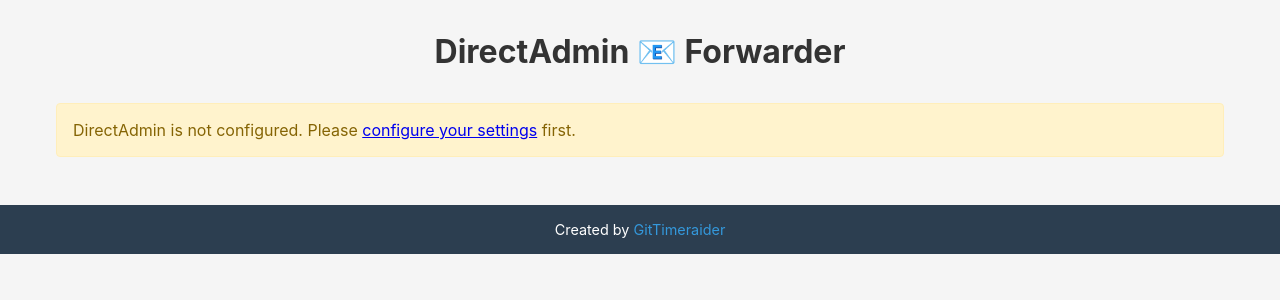
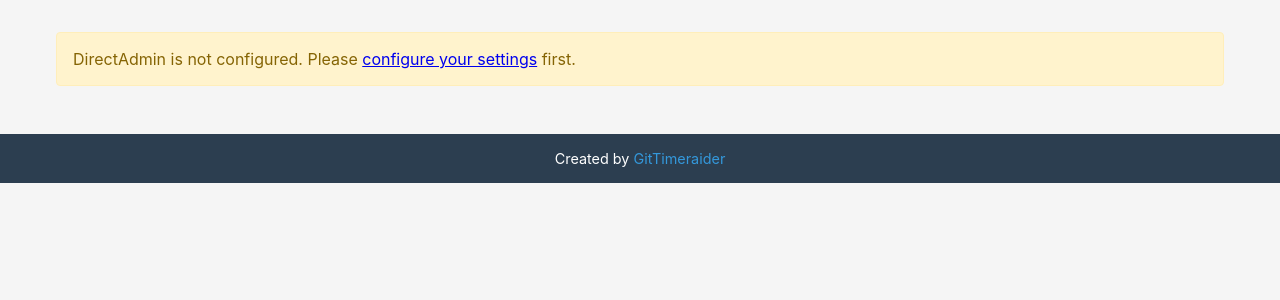
Before and after one commit to GitTimeraider/Directadmin-Emailforwarder-docker, a Flask app: template app/templates/dashboard.html in a window 1280 px wide. Shown: the part 52-352 px from the top of the page. Run offline with Flask 3, Linux system fonts and the light colour scheme; the template is opened without the code that fills it, so the values that code supplies are empty.

Commit message:
Update dashboard.html

```diff
--- a/app/templates/dashboard.html
+++ b/app/templates/dashboard.html
@@ -2,7 +2,6 @@
 
 {% block content %}
 <div class="container dashboard-container">
-    <h1>DirectAdmin 📧 Forwarder</h1>
 
     <div id="messageContainer"></div>
 
```
